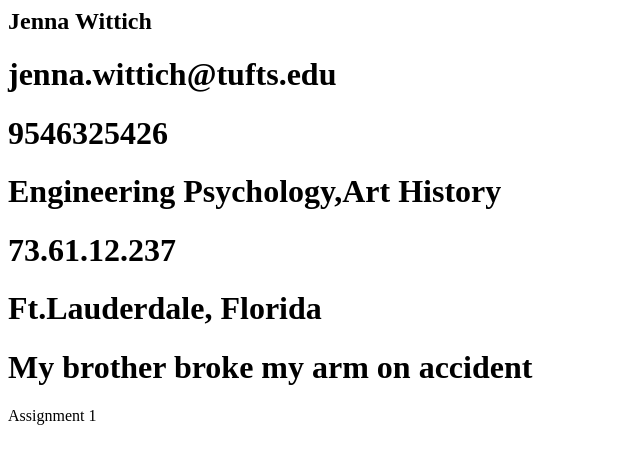
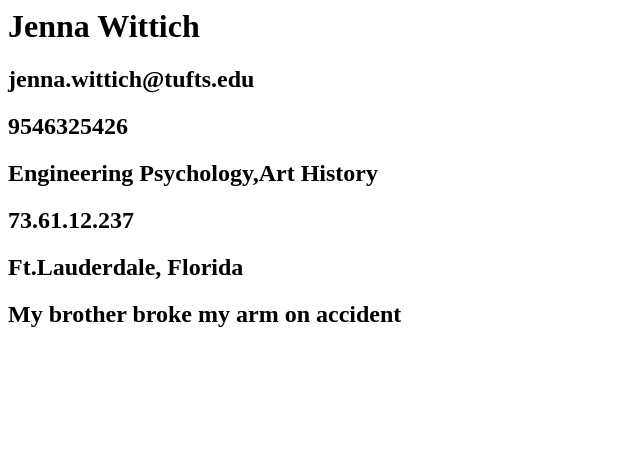
Before and after one commit to jwittich/basics, a plain HTML site: page index.html in a window 1280 px wide. Shown: the whole page, without its empty margins (0-640 px from the left). Drawn offline with Linux system fonts and the light colour scheme.

Commit message:
Update index.html

```diff
--- a/index.html
+++ b/index.html
@@ -2,12 +2,12 @@
 <head>
 <title>Assignment 1</title> </head>
 <body>
-<h2>Jenna Wittich</h2>
-<h1>jenna.wittich@tufts.edu</h1>
-<h1>9546325426</h1>
-<h1>Engineering Psychology,Art History</h1>
-<h1>73.61.12.237</h1>
-<h1>Ft.Lauderdale, Florida</h1>
-<h1>My brother broke my arm on accident</h1>
-Assignment 1 </body>
+<h1>Jenna Wittich</h1>
+<h2>jenna.wittich@tufts.edu</h2>
+<h2>9546325426</h2>
+<h2>Engineering Psychology,Art History</h2>
+<h2>73.61.12.237</h2>
+<h2>Ft.Lauderdale, Florida</h2>
+<h2>My brother broke my arm on accident</h2>
+</body>
 </html>
```
